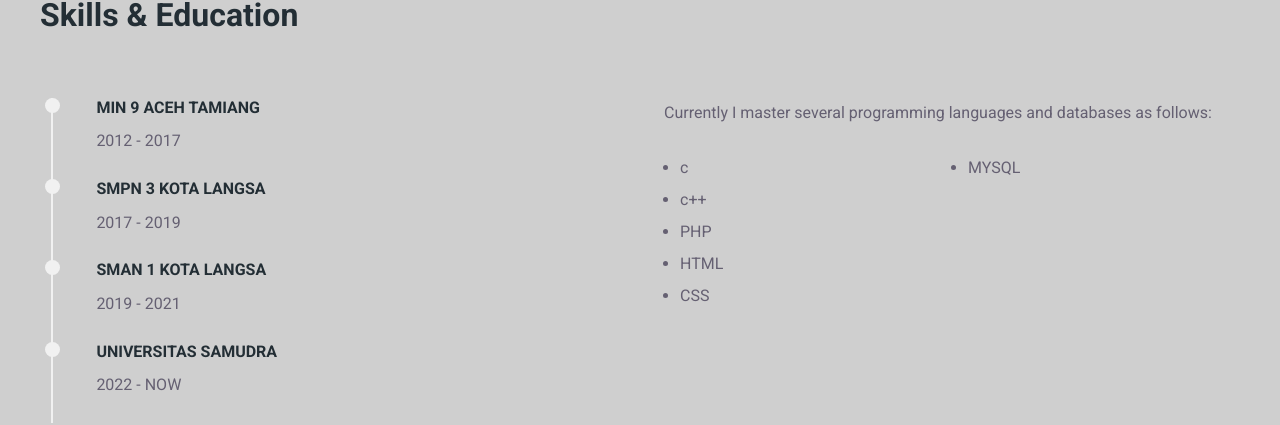
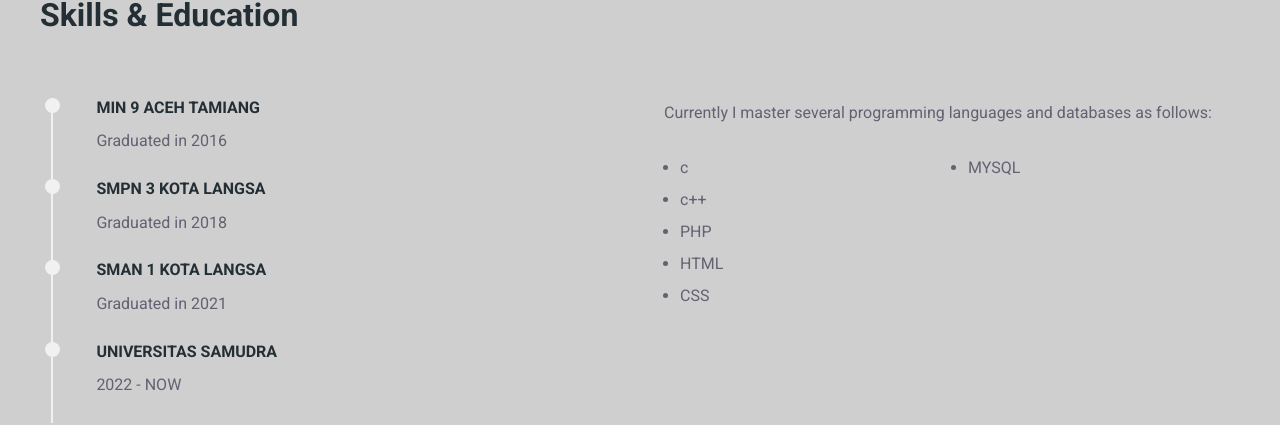
Before and after one commit to adibibraprayoga/adibibraprayoga-porto, a plain HTML site: page index.html in a window 1280 px wide. Shown: the part 2117-2542 px from the top of the page. Drawn offline with Linux system fonts and the light colour scheme.

Commit message:
Update index.html

```diff
--- a/index.html
+++ b/index.html
@@ -110,7 +110,7 @@
                         </div>
                        <div class="education-info">
                             <h4 class="education-title">MIN 9 ACEH TAMIANG</h4>
-                            <P class="education-years">2012 - 2017</P>
+                            <P class="education-years"> Graduated in 2016 </P>
                        </div>
                     </div>
                     <!-- education 2 -->
@@ -120,7 +120,7 @@
                         </div>
                        <div class="education-info">
                             <h4 class="education-title">SMPN 3 KOTA LANGSA</h4>
-                            <p>2017 - 2019</p>
+                            <p> Graduated in 2018 </p>
                        </div>
                     </div>
                     <!-- education 3 -->
@@ -130,7 +130,7 @@
                         </div>
                        <div class="education-info">
                             <h4 class="education-title">SMAN 1 KOTA LANGSA</h4>
-                            <p>2019 - 2021</p>
+                            <p> Graduated in 2021 </p>
                        </div>
                     </div>
 
```
